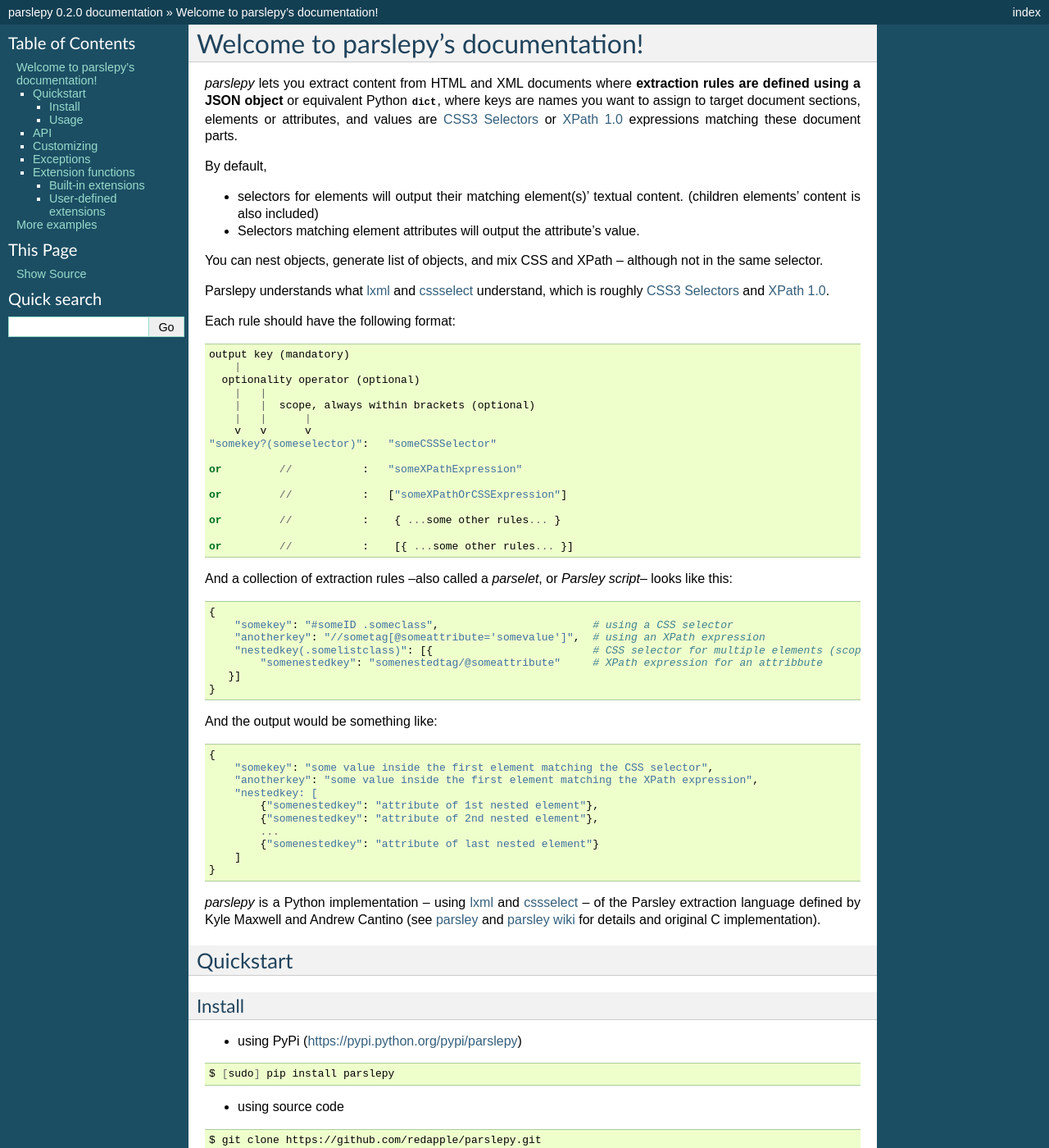
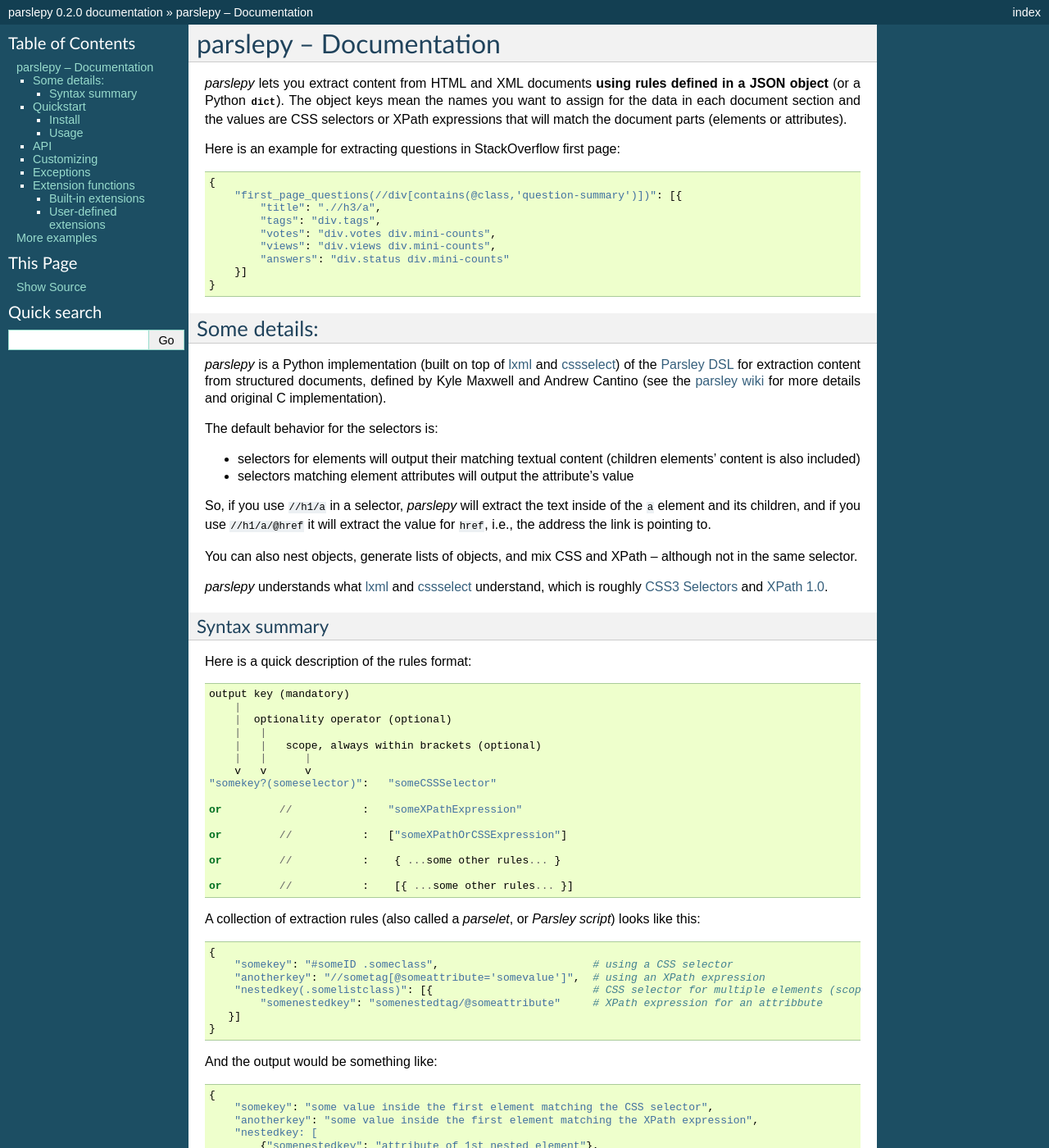
Before and after one commit to redapple/parslepy, a Sphinx documentation site: the page built from docs/index.rst, in a window 1280 px wide and 1400 px high. Shown: the whole window at 82% size. Built offline with Sphinx 7.4.7, drawn with Linux system fonts in a browser that asks for light colours; some of the changed text lies outside the part shown.

Commit message:
suggestions of improvements for the main docs

```diff
--- a/docs/index.rst
+++ b/docs/index.rst
@@ -3,36 +3,72 @@
    You can adapt this file completely to your liking, but it should at least
    contain the root `toctree` directive.
 
-Welcome to parslepy's documentation!
-====================================
+parslepy -- Documentation
+======================
+
 
 *parslepy* lets you extract content from HTML and XML documents
-where **extraction rules are defined using a JSON object**
-or equivalent Python :class:`dict`,
-where keys are names you want to assign to target document sections,
-elements or attributes,
-and values are `CSS3 Selectors`_ or `XPath 1.0`_ expressions matching
-these document parts.
+**using rules defined in a JSON object** (or a Python :class:`dict`).
+The object keys mean the names you want to assign for the data in each
+document section and the values are CSS selectors or XPath expressions
+that will match the document parts (elements or attributes).
 
-By default,
+Here is an example for extracting questions in StackOverflow first page::
 
-* selectors for elements will output their matching element(s)' textual content.
-  (children elements' content is also included)
-* Selectors matching element attributes will output the attribute's value.
+    {
+        "first_page_questions(//div[contains(@class,'question-summary')])": [{
+            "title": ".//h3/a",
+            "tags": "div.tags",
+            "votes": "div.votes div.mini-counts",
+            "views": "div.views div.mini-counts",
+            "answers": "div.status div.mini-counts"
+        }]
+    }
 
-You can nest objects, generate list of objects, and mix CSS and XPath
+
+Some details:
+-------------
+
+*parslepy* is a Python implementation (built on top of `lxml`_ and `cssselect`_)
+of the `Parsley DSL`_ for extraction content from structured documents,
+defined by Kyle Maxwell and Andrew Cantino
+(see the `parsley wiki`_ for more details and original C implementation).
+
+The default behavior for the selectors is:
+
+* selectors for elements will output their matching textual content (children elements' content is also included)
+* selectors matching element attributes will output the attribute's value
+
+So, if you use ``//h1/a`` in a selector, *parslepy* will extract the text inside of the ``a`` element
+and its children, and if you use ``//h1/a/@href`` it will extract the value for ``href``, i.e.,
+the address the link is pointing to.
+
+
+You can also nest objects, generate lists of objects, and mix CSS and XPath
 -- although not in the same selector.
 
-Parslepy understands what `lxml`_ and `cssselect`_ understand,
+*parslepy* understands what `lxml`_ and `cssselect`_ understand,
 which is roughly `CSS3 Selectors`_ and `XPath 1.0`_.
 
-Each rule should have the following format::
+
+.. _CSS3 Selectors: http://www.w3.org/TR/2011/REC-css3-selectors-20110929/
+.. _XPath 1.0: http://www.w3.org/TR/xpath/
+.. _lxml: http://lxml.de/
+.. _cssselect: https://github.com/SimonSapin/cssselect
+.. _Parsley DSL: https://github.com/fizx/parsley
+.. _parsley wiki: https://github.com/fizx/parsley/wiki
+
+
+Syntax summary
+^^^^^^^^^^^^^^
+
+Here is a quick description of the rules format::
 
     output key (mandatory)
         |
-      optionality operator (optional)
+        |  optionality operator (optional)
         |   |
-        |   |  scope, always within brackets (optional)
+        |   |   scope, always within brackets (optional)
         |   |      |
         v   v      v
     "somekey?(someselector)":   "someCSSSelector"
@@ -72,36 +108,26 @@
 
 
 
-*parslepy* is a Python implementation -- using `lxml`_ and `cssselect`_ --
-of the Parsley extraction language defined by Kyle Maxwell and Andrew Cantino
-(see `parsley`_  and `parsley wiki`_ for details and original C implementation).
-
-.. _CSS3 Selectors: http://www.w3.org/TR/2011/REC-css3-selectors-20110929/
-.. _XPath 1.0: http://www.w3.org/TR/xpath/
-.. _lxml: http://lxml.de/
-.. _cssselect: https://github.com/SimonSapin/cssselect
-.. _parsley: https://github.com/fizx/parsley
-.. _parsley wiki: https://github.com/fizx/parsley/wiki
-
-
 Quickstart
 ----------
 
 Install
 ^^^^^^^
 
-* using PyPi (https://pypi.python.org/pypi/parslepy)
+You can install *parslepy* from `PyPI <https://pypi.python.org/pypi/parslepy>`_:
 
 .. code-block:: bash
 
-    $ [sudo] pip install parslepy
+    sudo pip install parslepy
 
-* using source code
+Or you can also install from source code (make sure you have the
+``lxml`` and ``cssselect`` libraries already installed):
 
 .. code-block:: bash
 
-    $ git clone https://github.com/redapple/parslepy.git
-    $ [sudo] python setup.py install
+    git clone https://github.com/redapple/parslepy.git
+    sudo python setup.py install
+
 
 Usage
 ^^^^^
@@ -405,6 +431,7 @@
 
 User-defined extensions
 ^^^^^^^^^^^^^^^^^^^^^^^
+
 *parslepy* also lets you define your own XPath extensions, just like
 `lxml`_ does, except the function you register must accept a user-supplied
 context object passed as first argument, subsequent arguments to your extension
@@ -436,7 +463,8 @@
 http://www.python.org.
 
 **First we need to define our extension function as a Python function**:
-parslepy's extension functions must accept a user-context as first argument,
+
+*parslepy*'s extension functions must accept a user-context as first argument,
 then should expect an XPath context, followed by elements or strings
 matching the XPath expression,
 and finally whatever other parameters are passed to the function call
@@ -473,7 +501,7 @@
     >>>
 
 
-Now we can use this **absurl()** XPath extension within parslepy rules,
+Now we can use this **absurl()** XPath extension within *parslepy* rules,
 with the "myext" prefix
 (**do not forget to pass your selector handler** to your Parselet instance):
 
```
Also changed, not shown: other parts of docs/index.rst (+2 -2 lines).
